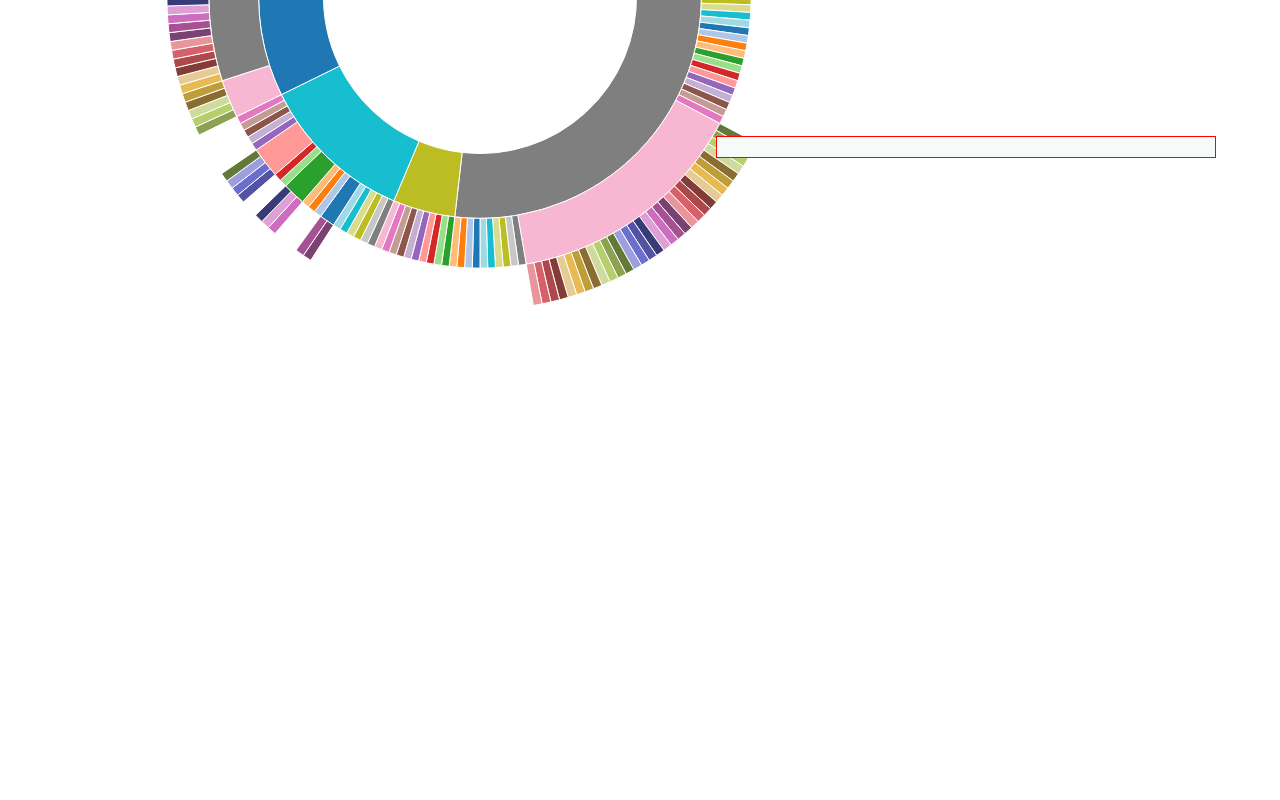
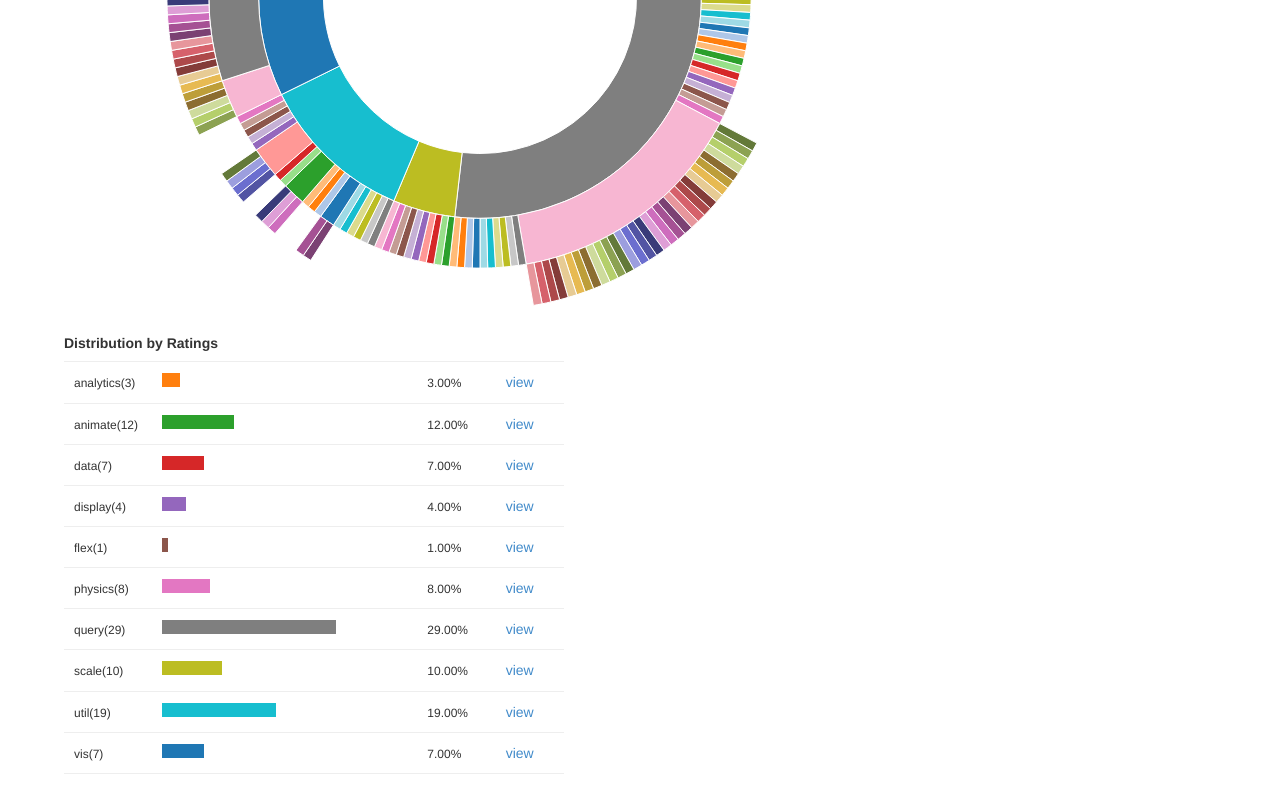
Before and after one commit to satishn92/D3js-Sunburst-chart, a website: page app/index.html in a window 1280 px wide. Shown: the part 464-1264 px from the top of the page. Drawn offline with Linux system fonts and the light colour scheme.

Commit message:
Corrections to css and positions

```diff
--- a/app/app.css
+++ b/app/app.css
@@ -55,26 +55,23 @@
 }
 
 div.Details{
-  position: relative;
-  top: 50px;
-  left: -45%;
+  position: absolute;
+  top: 780px;
+  left: 5%;
   width: 500px;
   display: inline-block;
   margin-bottom: 30px;
-  border: 1px solid red;
 }
 
 div.Data{
   position: absolute;
   top: 600px;
-  right: 5%;
+  right: 2%;
   width: 500px;
-  display: inline-block;
   margin-bottom: 30px;
   background-color: #F7FAF9 ;
   padding:10px;
-  border: 1px solid red;
-  /*display: none;*/
+  display: none;
 }
 
 p.details{
@@ -94,7 +91,6 @@ hr.details{
 }
 
 div.legend{
-  border: 1px solid red;
   position: absolute;
   right: 0;
   top: 5%;
--- a/app/directives/sunburstGraph.js
+++ b/app/directives/sunburstGraph.js
@@ -64,9 +64,6 @@ angular.module('app.directives', [])
       // Appending legend to the body
       var legend = d3.select("body").append("div")
           .attr("class", "legend")
-          // .style("position", "absolute")
-          // .style("right", 0)
-          // .style("top", "300px")
           .style("width", "500px")
           .style("height", "400px")
           .style("color", "white");
@@ -166,6 +163,8 @@ angular.module('app.directives', [])
                 if($scope.size === "size") return d.size;
                 if($scope.size === "calories") return d.calories;
               };
+
+        Data.style("opacity", 0);
 
         path
             .data(partition.value(value).nodes)
```
